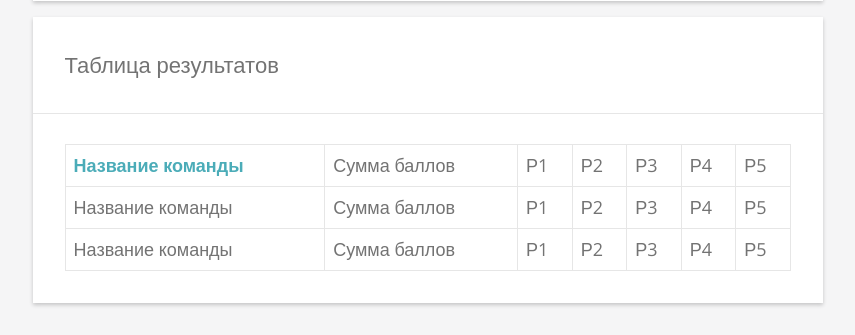
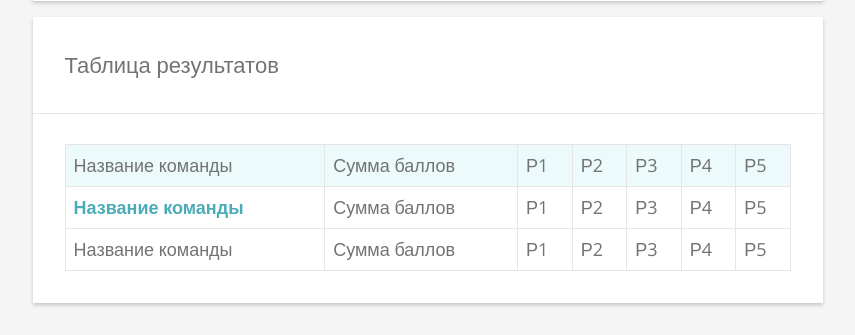
Before and after one commit to rybakisa/onlinedebates, a Django app: template templates/index.html in a window 1280 px wide. Shown: the part 988-1323 px from the top of the page, without its empty margins (393-1248 px from the left). Run offline with Django 3.2, Linux system fonts and the light colour scheme; the template is opened without the code that fills it, so the values that code supplies are empty.

Commit message:
minor style changes

```diff
--- a/templates/index.html
+++ b/templates/index.html
@@ -113,8 +113,8 @@
                 <h2 class="block-tab__title">Таблица результатов</h2>
                 <!-- Динамические данные -->
                 <table class="block-tab__table-tab">
-                    <tr class="block-tab__table-row">
-                        <td class="block-tab__table-cell block-tab__table-cell--your-team">Название команды</td>
+                    <tr class="block-tab__table-row block-tab__table-row--first-row">
+                        <td class="block-tab__table-cell">Название команды</td>
                         <td class="block-tab__table-cell">Сумма баллов</td>
                         <td class="block-tab__table-cell">Р1</td>
                         <td class="block-tab__table-cell">Р2</td>
@@ -123,7 +123,7 @@
                         <td class="block-tab__table-cell">Р5</td>
                     </tr>
                     <tr class="block-tab__table-row">
-                        <td class="block-tab__table-cell">Название команды</td>
+                        <td class="block-tab__table-cell block-tab__table-cell--your-team">Название команды</td>
                         <td class="block-tab__table-cell">Сумма баллов</td>
                         <td class="block-tab__table-cell">Р1</td>
                         <td class="block-tab__table-cell">Р2</td>
--- a/tournament/static/main.css
+++ b/tournament/static/main.css
@@ -205,6 +205,9 @@ iframe {
     width: 100%;
     border-collapse: collapse;
 }
+.block-tab__table-row--first-row {
+    background-color: rgba(128, 222, 234, 0.15);
+}
 .block-tab__table-cell {
     border: solid 1px #e6e6e6;
     padding: 0.5rem;
```
